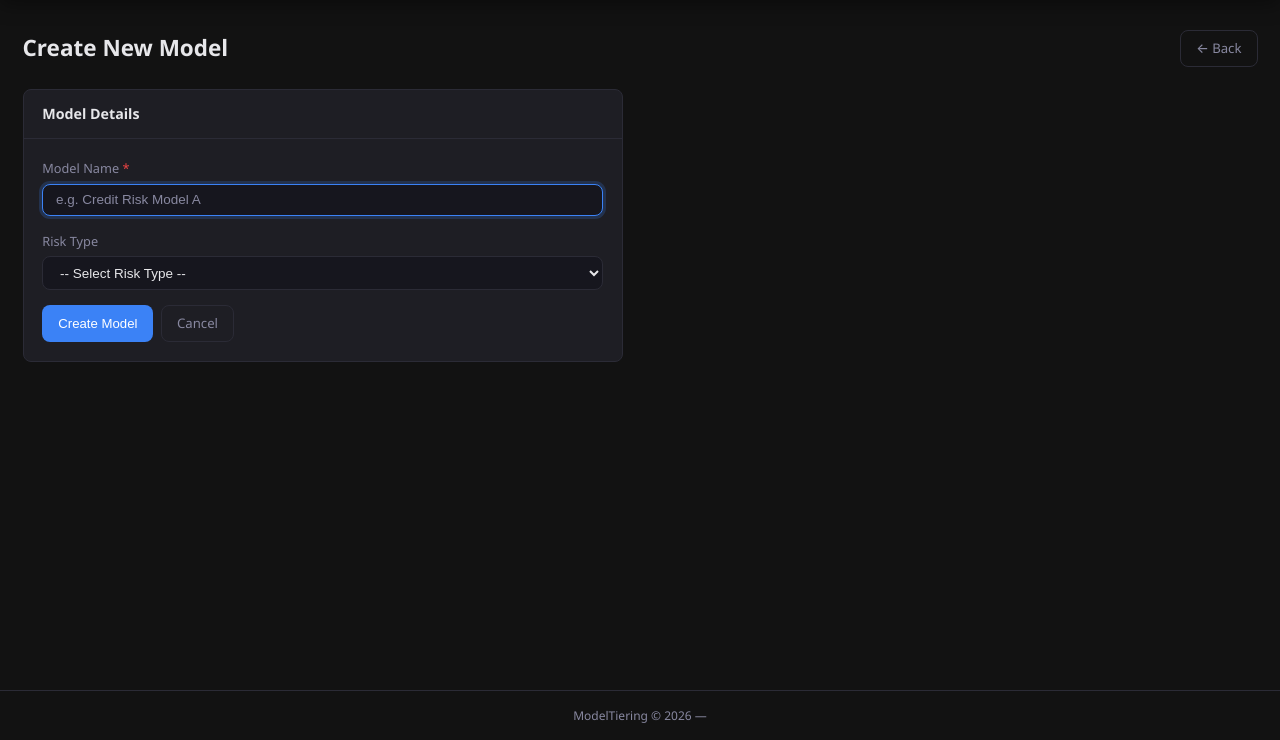
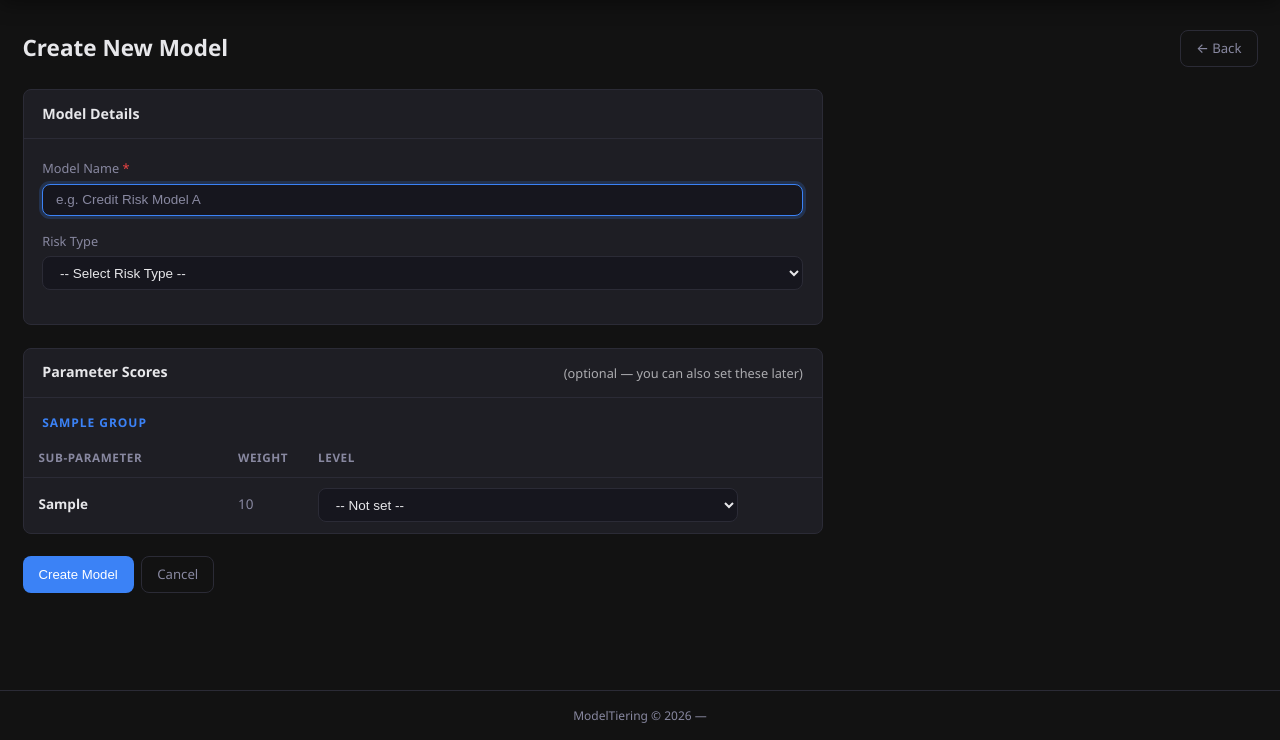
Before and after one commit to rashiranjan1-prog/modeltieringappfinal, a Flask app: template app/templates/modelnew.html in a window 1280 px wide. Shown: the part 60-800 px from the top of the page. Run offline with Flask 3, Linux system fonts and the light colour scheme; the template is opened without the code that fills it: most values are stand-ins (such as "Sample title", 1, 10 or a date in 2020).

Commit message:
Upd modelnew.html

```diff
--- a/app/templates/modelnew.html
+++ b/app/templates/modelnew.html
@@ -7,13 +7,16 @@
     <a href="{{ url_for('main.models_list') }}" class="btn btn-outline">&#8592; Back</a>
 </div>
 
-<div class="card" style="max-width:600px;">
-    <div class="card-header">Model Details</div>
-    <div class="card-body">
-        <form method="POST" action="{{ url_for('main.model_new') }}">
+<form method="POST" action="{{ url_for('main.model_new') }}">
+
+    <!-- Model Details -->
+    <div class="card" style="max-width:800px; margin-bottom:1.5rem;">
+        <div class="card-header">Model Details</div>
+        <div class="card-body">
             <div class="form-group">
                 <label for="name">Model Name <span class="text-danger">*</span></label>
-                <input type="text" id="name" name="name" class="form-control" placeholder="e.g. Credit Risk Model A" required autofocus>
+                <input type="text" id="name" name="name" class="form-control"
+                       placeholder="e.g. Credit Risk Model A" required autofocus>
             </div>
             <div class="form-group">
                 <label for="risk_type">Risk Type</label>
@@ -24,14 +27,58 @@
                     <option value="Operational Risk">Operational Risk</option>
                     <option value="Liquidity Risk">Liquidity Risk</option>
                     <option value="Compliance Risk">Compliance Risk</option>
+                    <option value="ICAAP">ICAAP</option>
                     <option value="Other">Other</option>
                 </select>
             </div>
-            <div class="form-actions">
-                <button type="submit" class="btn btn-primary">Create Model</button>
-                <a href="{{ url_for('main.models_list') }}" class="btn btn-outline">Cancel</a>
+        </div>
+    </div>
+
+    <!-- Parameter Scoring -->
+    {% if groups %}
+    <div class="card" style="max-width:800px; margin-bottom:1.5rem;">
+        <div class="card-header">Parameter Scores <span style="font-weight:400;font-size:0.85rem;opacity:0.7;">(optional — you can also set these later)</span></div>
+        <div class="card-body" style="padding:0;">
+
+            {% for grp, params in groups.items() %}
+            <div style="padding:0.75rem 1.25rem 0.25rem; background:var(--card-bg); border-bottom:1px solid var(--border);">
+                <span style="font-weight:700; font-size:0.8rem; letter-spacing:0.08em; color:var(--accent); text-transform:uppercase;">{{ grp }}</span>
             </div>
-        </form>
+            <table class="table" style="margin-bottom:0;">
+                <thead>
+                    <tr>
+                        <th style="width:25%;">Sub-Parameter</th>
+                        <th style="width:10%;">Weight</th>
+                        <th>Level</th>
+                    </tr>
+                </thead>
+                <tbody>
+                    {% for p in params %}
+                    <tr>
+                        <td><strong>{{ p['sub_parameter'] }}</strong></td>
+                        <td class="text-muted">{{ p['weight'] }}</td>
+                        <td>
+                            <select name="score_{{ p['id'] }}" class="form-control" style="max-width:420px;">
+                                <option value="">-- Not set --</option>
+                                <option value="1">1 — {{ p['level1_label'] or 'Low' }}</option>
+                                <option value="2">2 — {{ p['level2_label'] or 'Medium' }}</option>
+                                <option value="3">3 — {{ p['level3_label'] or 'High' }}</option>
+                            </select>
+                        </td>
+                    </tr>
+                    {% endfor %}
+                </tbody>
+            </table>
+            {% endfor %}
+
+        </div>
     </div>
-</div>
+    {% endif %}
+
+    <div class="form-actions" style="max-width:800px;">
+        <button type="submit" class="btn btn-primary">Create Model</button>
+        <a href="{{ url_for('main.models_list') }}" class="btn btn-outline">Cancel</a>
+    </div>
+
+</form>
 {% endblock %}
```
